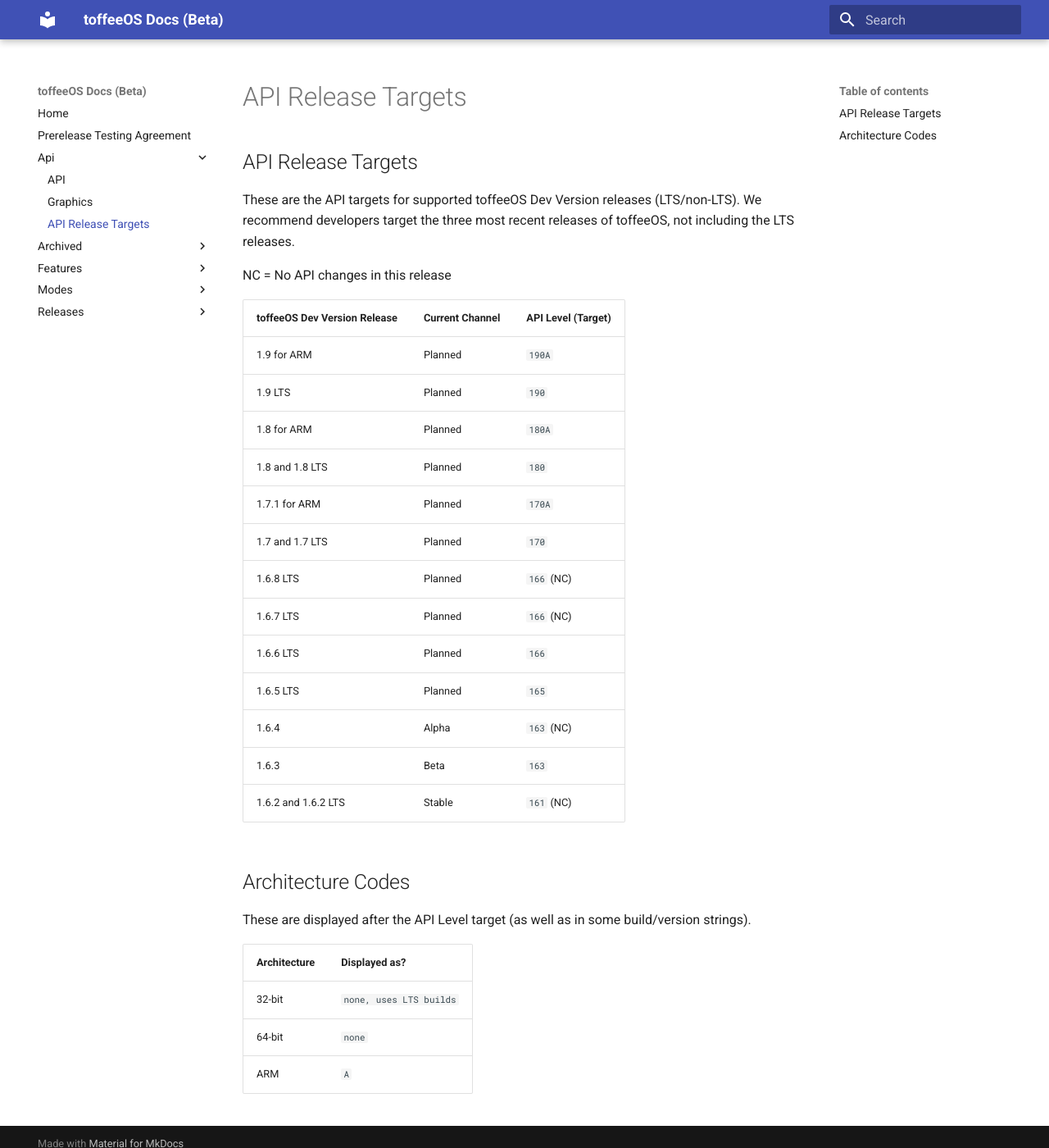
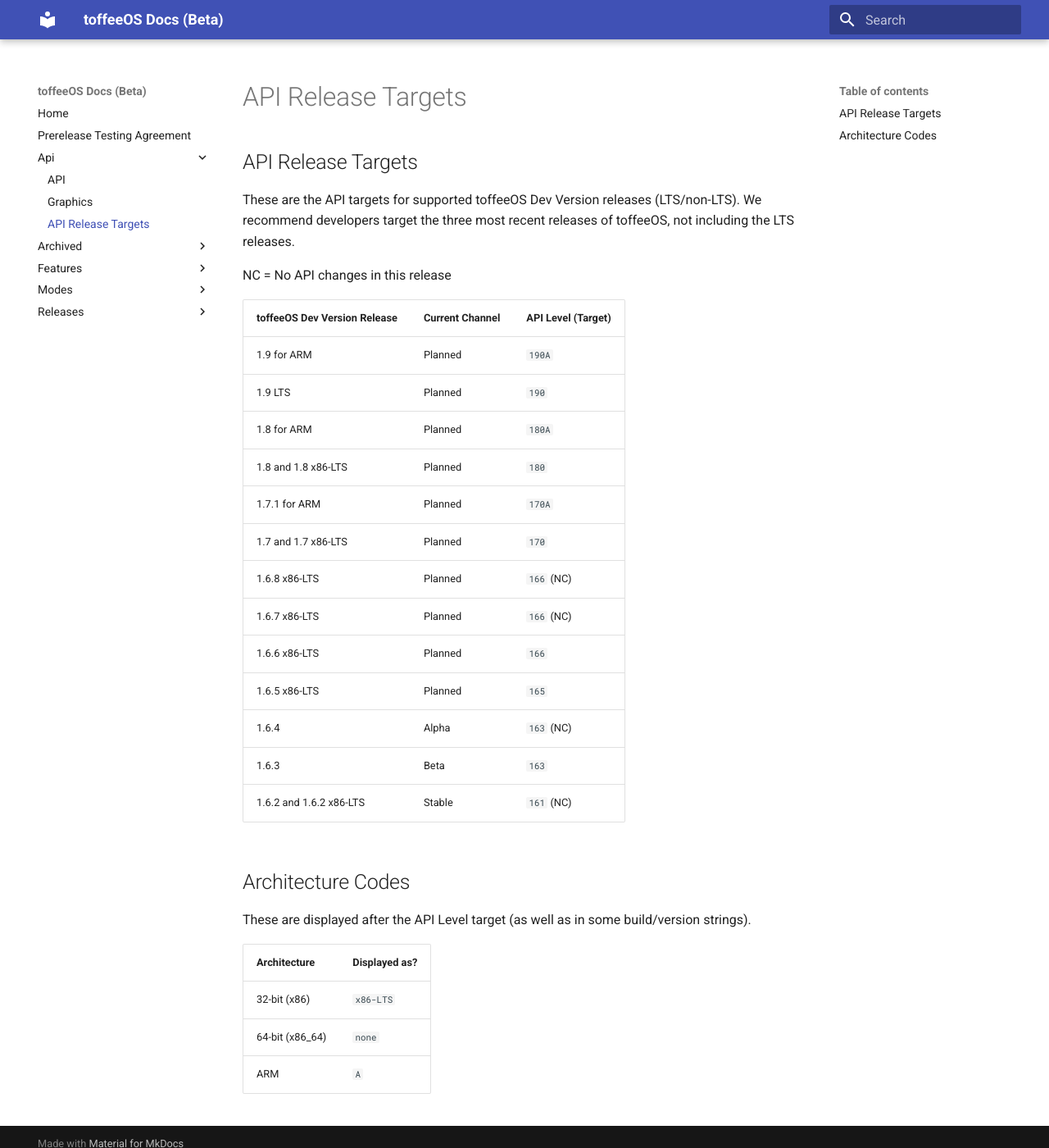
Before and after one commit to Wallymer/toffeeOSdocs, an MkDocs documentation site: the page built from docs/api/release-targets.md, in a window 1280 px wide and 1400 px high. Shown: the whole window at 82% size. Built offline with MkDocs 1.6.1 and Material for MkDocs 9.7.7, drawn with Linux system fonts in a browser that asks for light colours.

Commit message:
update chart (again)
Signed-off-by: Slade Watkins <slade@sladewatkins.com>
Signed-off-by: Charles Boulder <chrlsb@wallymer.com>
Co-Authored-By: Charles Boulder <chrlsb@wallymer.com>

```diff
--- a/docs/api/release-targets.md
+++ b/docs/api/release-targets.md
@@ -11,16 +11,16 @@
 | 1.9 for ARM | Planned | ``190A`` |
 | 1.9 LTS | Planned | ``190`` |
 | 1.8 for ARM | Planned | ``180A`` |
-| 1.8 and 1.8 LTS | Planned | ``180`` |
+| 1.8 and 1.8 x86-LTS | Planned | ``180`` |
 | 1.7.1 for ARM | Planned | ``170A`` |
-| 1.7 and 1.7 LTS | Planned | ``170`` |
-| 1.6.8 LTS | Planned | ``166`` (NC) |
-| 1.6.7 LTS | Planned | ``166`` (NC) |
-| 1.6.6 LTS | Planned | ``166`` |
-| 1.6.5 LTS | Planned | ``165`` |
+| 1.7 and 1.7 x86-LTS | Planned | ``170`` |
+| 1.6.8 x86-LTS | Planned | ``166`` (NC) |
+| 1.6.7 x86-LTS | Planned | ``166`` (NC) |
+| 1.6.6 x86-LTS | Planned | ``166`` |
+| 1.6.5 x86-LTS | Planned | ``165`` |
 | 1.6.4 | Alpha | ``163`` (NC) |
 | 1.6.3 | Beta | ``163`` |
-| 1.6.2 and 1.6.2 LTS | Stable | ``161`` (NC) |
+| 1.6.2 and 1.6.2 x86-LTS | Stable | ``161`` (NC) |
 
 ## Architecture Codes
 
@@ -28,6 +28,6 @@
 
 | Architecture | Displayed as? |
 |-----------------|-----------------|
-| 32-bit | ``none, uses LTS builds`` |
-| 64-bit | ``none`` |
+| 32-bit (x86) | ``x86-LTS`` |
+| 64-bit (x86_64) | ``none`` |
 | ARM | ``A`` |
```
